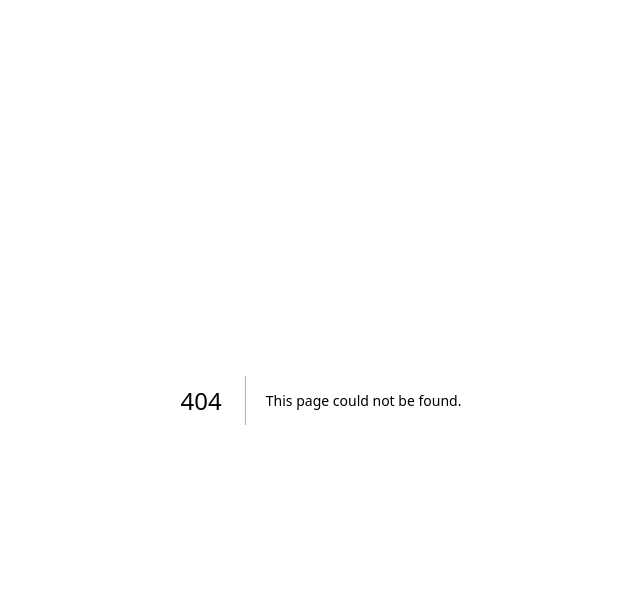
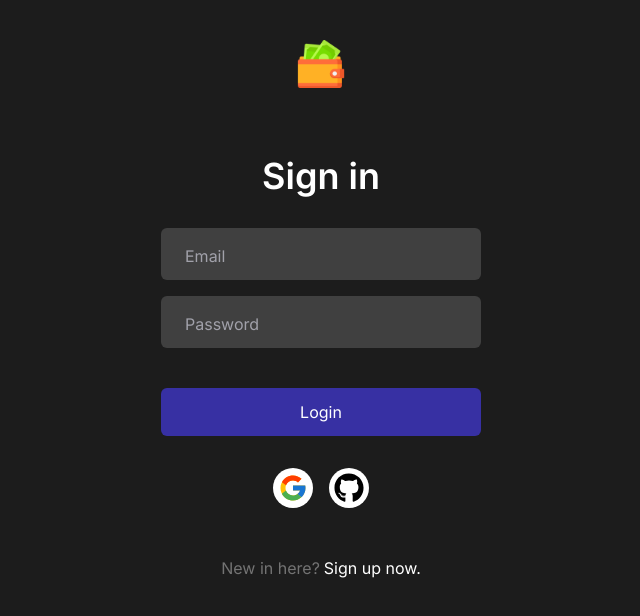
Before and after one commit to batistaerick/tcc, a Next.js app: page /auth in a window 1280 px wide. Before the commit this address had no page. Shown: the top 616 px of the page, without its empty margins (319-959 px from the left). Built offline with nearby package versions, Linux system fonts and the light colour scheme.

Commit message:
Creating the login screen

```diff
--- a/package.json
+++ b/package.json
@@ -16,9 +16,11 @@
     "@types/react": "18.2.6",
     "@types/react-dom": "18.2.4",
     "autoprefixer": "^10.4.14",
+    "axios": "^1.4.0",
     "eslint": "8.41.0",
     "eslint-config-next": "13.4.3",
     "next": "13.4.3",
+    "next-auth": "^4.22.1",
     "postcss": "^8.4.23",
     "react": "18.2.0",
     "react-dom": "18.2.0",
--- /dev/null
+++ b/src/app/auth/page.tsx
@@ -0,0 +1,143 @@
+'use client';
+import Input from '@/components/Input';
+import axios from 'axios';
+import { signIn } from 'next-auth/react';
+import Image from 'next/image';
+import { KeyboardEvent, useCallback, useState } from 'react';
+import { FaGithub } from 'react-icons/fa';
+import { FcGoogle } from 'react-icons/fc';
+import wallet from '../../images/wallet.png';
+
+export default function Auth() {
+  const [email, setEmail] = useState<string>('');
+  const [password, setPassword] = useState<string>('');
+  const [name, setName] = useState<string>('');
+  const [variant, setVariant] = useState<string>('login');
+
+  const toggleVariant = useCallback(
+    () =>
+      setVariant((currentVariant) =>
+        currentVariant === 'login' ? 'register' : 'login'
+      ),
+    []
+  );
+
+  const login = useCallback(async () => {
+    await signIn('credentials', {
+      email,
+      password,
+      callbackUrl: '/profiles',
+    }).catch((error) => console.error(error));
+  }, [email, password]);
+
+  const register = useCallback(async () => {
+    await axios
+      .post('/api/register', {
+        email,
+        name,
+        password,
+      })
+      .then(login)
+      .catch((error) => console.error(error));
+  }, [email, password, name, login]);
+
+  function onKeyDown({ key }: KeyboardEvent<HTMLInputElement>) {
+    if (key === 'Enter') {
+      variant === 'login'
+        ? login().catch((error) => console.error(error))
+        : register().catch((error) => console.error(error));
+    }
+  }
+
+  return (
+    <div
+      className={`
+        relative h-screen w-screen
+        bg-no-repeat bg-center bg-fixed bg-cover
+      `}
+    >
+      <div className="bg-dark-theme w-full h-full lg:bg-opacity-50">
+        <nav className="px-12 py-10 flex justify-center items-center">
+          <Image src={wallet} alt="Logo" width={48} height={48} />
+        </nav>
+        <div className="flex justify-center">
+          <div
+            className={`
+              bg-opacity-70 px-16 pb-16 pt-5 self-center mt-2
+              lg:w-2/5 lg: max-w-md rounded-md w-full
+            `}
+          >
+            <h2 className="flex justify-center items-center text-white text-4xl mb-8 font-semibold">
+              {variant === 'login' ? 'Sign in' : 'Sign up'}
+            </h2>
+            <div className="flex flex-col gap-4">
+              {variant === 'register' && (
+                <Input
+                  id="email"
+                  label="Username"
+                  type="text"
+                  value={name}
+                  onChange={({ currentTarget: { value } }) => setName(value)}
+                />
+              )}
+              <Input
+                id="email"
+                label="Email"
+                type="email"
+                value={email}
+                onChange={({ currentTarget: { value } }) => setEmail(value)}
+              />
+              <Input
+                id="password"
+                label="Password"
+                type="password"
+                value={password}
+                onChange={({ currentTarget: { value } }) => setPassword(value)}
+                onKeyDown={onKeyDown}
+              />
+            </div>
+            <button
+              className="bg-indigo-800 py-3 text-white rounded-md w-full mt-10 hover:bg-red-700 transition"
+              onClick={variant === 'login' ? login : register}
+            >
+              {variant === 'login' ? 'Login' : 'Sign up'}
+            </button>
+            <div className="flex flex-row items-center justify-center gap-4 mt-8">
+              <div
+                className={`
+                  w-10 h-10 bg-white rounded-full
+                  flex items-center justify-center
+                  cursor-pointer hover:opacity-80 transition
+                `}
+                onClick={() => signIn('google', { callbackUrl: '/profiles' })}
+              >
+                <FcGoogle size={30} />
+              </div>
+              <div
+                className={`
+                  w-10 h-10 bg-white rounded-full
+                  flex items-center justify-center
+                  cursor-pointer hover:opacity-80 transition
+                `}
+                onClick={() => signIn('github', { callbackUrl: '/profiles' })}
+              >
+                <FaGithub size={30} />
+              </div>
+            </div>
+            <p className="flex justify-center items-center text-neutral-500 mt-12">
+              {variant === 'login'
+                ? 'New in here?'
+                : 'Already have an account?'}
+              <span
+                className="text-white ml-1 hover:underline cursor-pointer"
+                onClick={toggleVariant}
+              >
+                {variant === 'login' ? 'Sign up now.' : 'Login.'}
+              </span>
+            </p>
+          </div>
+        </div>
+      </div>
+    </div>
+  );
+}
--- /dev/null
+++ b/src/components/Input.tsx
@@ -0,0 +1,68 @@
+import { ChangeEvent, KeyboardEvent } from 'react';
+
+interface InputProps {
+  id: string;
+  value: string;
+  label: string;
+  type?: string;
+  onKeyDown?: (event: KeyboardEvent<HTMLInputElement>) => void;
+  onChange: (event: ChangeEvent<HTMLInputElement>) => void;
+}
+
+export default function Input({
+  id,
+  value,
+  label,
+  type,
+  onKeyDown,
+  onChange,
+}: InputProps) {
+  return (
+    <div className="relative">
+      <input
+        className={`
+          block
+          rounded-md
+          px-6
+          pt-6
+          pb-1
+          w-full
+          text-md
+          text-white
+          bg-neutral-700
+          appearance-none
+          focus:ring-0
+          peer
+        `}
+        placeholder=" "
+        id={id}
+        type={type}
+        value={value}
+        onKeyDown={onKeyDown}
+        onChange={onChange}
+      />
+      <label
+        className={`
+          absolute
+          text-md
+          text-zinc-400
+          duration-150
+          transform
+          -translate-y-3
+          scale-75
+          top-4
+          z-10
+          origin-[0]
+          left-6
+          peer-placeholder-shown:scale-100
+          peer-placeholder-shown:translate-y-0
+          peer-focus:scale-75
+          peer-focus:-translate-y-3
+        `}
+        htmlFor={id}
+      >
+        {label}
+      </label>
+    </div>
+  );
+}
```
Also changed, not shown: src/images/wallet.png (added), 1 other file (tests, documents, lock files or other folders).
